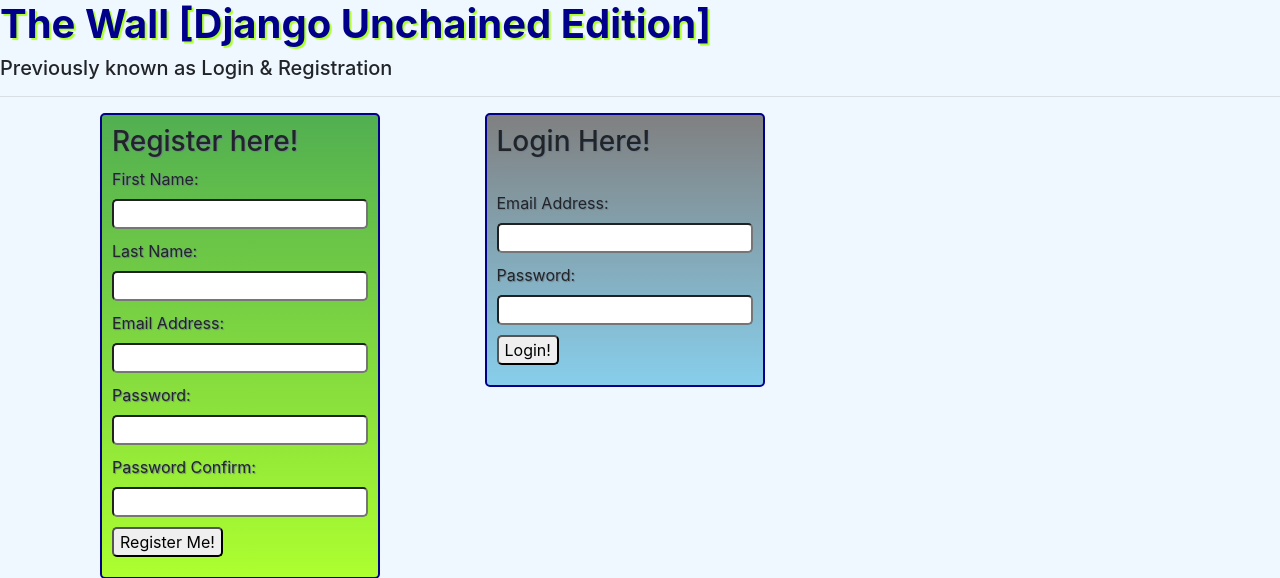
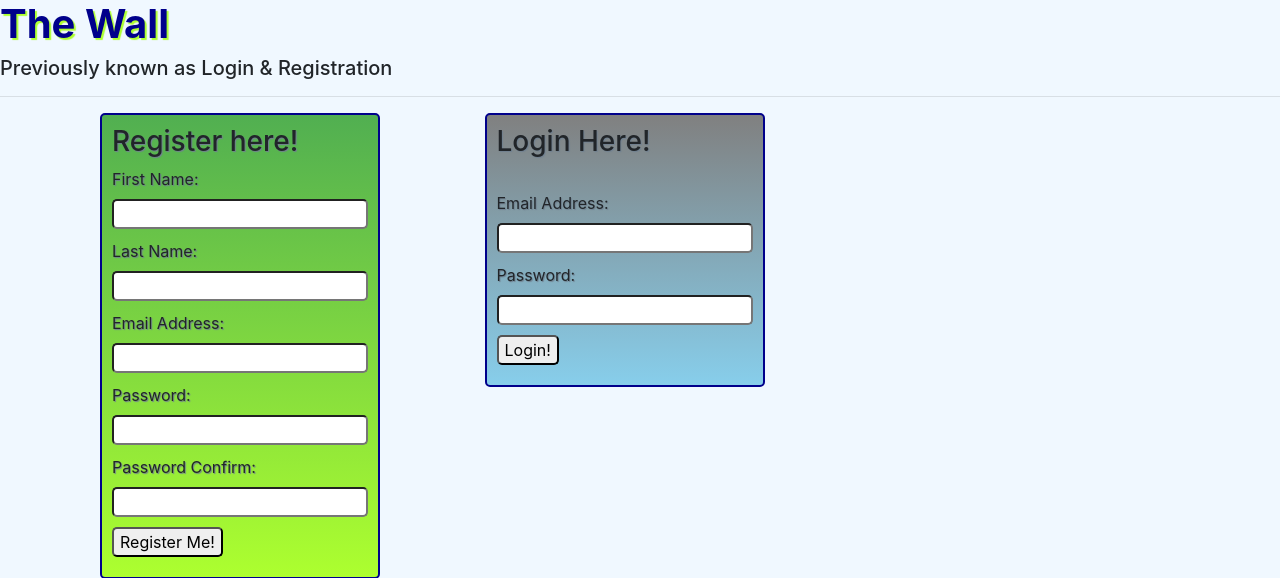
Before and after one commit to wil10right/simpleWall_Django, a Django app: page / in a window 1280 px wide. Shown: the top 578 px of the page. Run offline with Django 3.2, Linux system fonts and the light colour scheme; some libraries are stand-ins or nearby versions.

Commit message:
Update index.html
revised page head title.

```diff
--- a/apps/loginreg_app/templates/index.html
+++ b/apps/loginreg_app/templates/index.html
@@ -52,7 +52,7 @@
     </style>
 </head>
 <body>
-    <h1>The Wall [Django Unchained Edition]</h1>
+    <h1>The Wall</h1>
     <h5>Previously known as Login & Registration</h5>
     <hr>
     {% for message in messages%}
```
